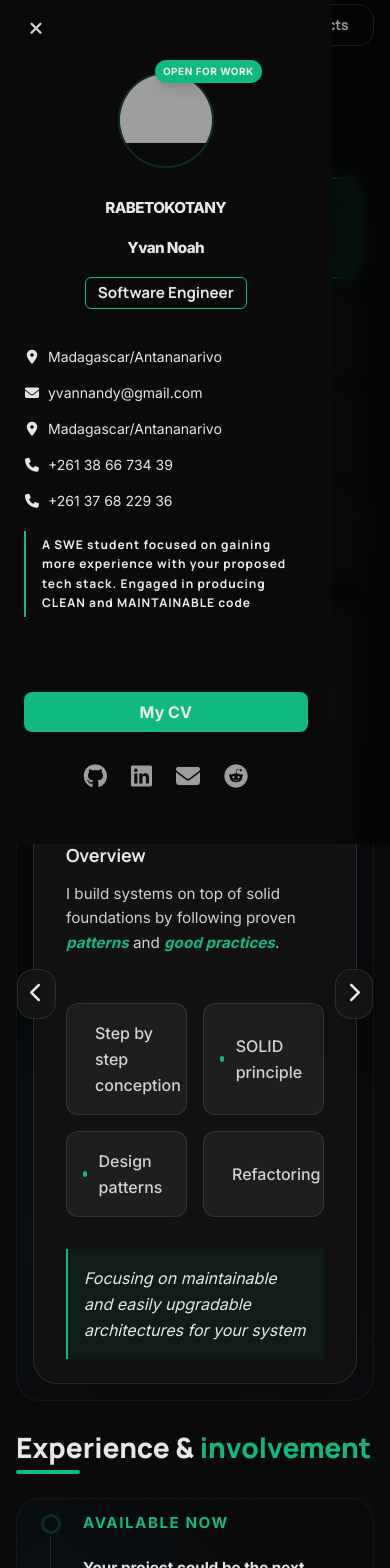
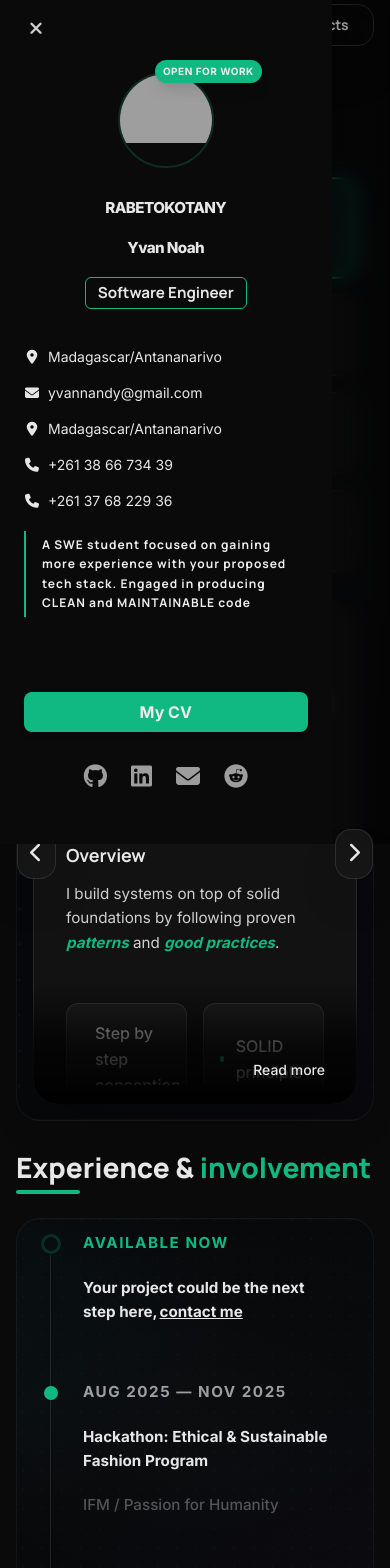
Before and after one commit to gigasandwich/giga-portfolio, a Next.js app: page / in a window 390 px wide. Shown: the top 1568 px of the page. Built offline with nearby package versions, Linux system fonts and the light colour scheme; grey boxes are pictures that could not be loaded.

Commit message:
Fix responsivity for CardContainer

```diff
--- a/src/components/CardContainer.tsx
+++ b/src/components/CardContainer.tsx
@@ -1,26 +1,72 @@
 "use client";
 import { AnimatePresence, motion } from "framer-motion";
-import { ReactNode } from "react";
+import { div } from "framer-motion/client";
+import { ReactNode, useEffect, useRef, useState } from "react";
 
-interface CardContainerProps {
+type CardContainerProps = {
     children: ReactNode;
     onPrev: () => void;
     onNext: () => void;
     id: any; // Unique key for AnimatePresence transition
-    className?: string;
-}
+}  & React.HTMLAttributes<HTMLEmbedElement>;
 
-export default function CardContainer({ children, onPrev, onNext, id, className = "" }: CardContainerProps) {
+export default function CardContainer({ children, onPrev, onNext, id, ...props }: CardContainerProps) {
+    const thisRef = useRef<HTMLDivElement | null>(null);
+    const [contentElement, setContentElement] = useState<HTMLDivElement | null>(null);
+    const [isOverflowing, setIsOverflowing] = useState(false);
+    const [isModalOpen, setIsModalOpen] = useState(false);
+
+    // Consolidated observer: watch both container and content and re-check overflow
+    useEffect(() => {
+        const container = thisRef.current;
+        const content = contentElement;
+        if (!container || !content) return;
+
+        const check = () => {
+            // content clientHeight is the visible space; scrollHeight is full content
+            setIsOverflowing(content.scrollHeight > content.clientHeight + 4);
+        };
+
+        // Run immediately and after animation settles
+        check();
+        const settleTimer = window.setTimeout(check, 350);
+
+        const ro = new ResizeObserver(check);
+        ro.observe(container);
+        ro.observe(content);
+
+        window.addEventListener('resize', check);
+        return () => {
+            ro.disconnect();
+            window.removeEventListener('resize', check);
+            clearTimeout(settleTimer);
+        };
+    }, [contentElement, id, children]);
+
     return (
-        <div className="relative group/container w-full h-full">
-            {/* Chilren animation */}
+        <div className="relative group/wrapper">
+            <div
+                {...props}
+                className={`relative group/container
+                        p-6 lg:p-8 pb-0
+                        giga-card
+                        w-full
+                        backdrop-blur-xl
+                        rounded-3xl shadow-2xl
+                        flex flex-col overflow-hidden
+                        ${props.className || ""}
+                    `}
+                ref={thisRef}
+            >
+            {/* Children animation */}
             <AnimatePresence mode="wait">
-                <motion.aside
+                <motion.div
                     key={id}
                     initial={{ opacity: 0, x: 20 }}
                     animate={{ opacity: 1, x: 0 }}
                     exit={{ opacity: 0, x: -20 }}
                     transition={{ duration: 0.3 }}
+                    className="flex-1 flex flex-col h-full min-h-0 relative"
                     drag="x"
                     dragConstraints={{ left: 0, right: 0 }}
                     dragElastic={{ left: 0.15, right: 0.15 }}
@@ -31,39 +77,88 @@ export default function CardContainer({ children, onPrev, onNext, id, className
                             onPrev();
                         }
                     }}
-                    className={`
-                        p-6 lg:p-8
-                        giga-card
-                        w-full h-full overflow-y-auto
-                        backdrop-blur-xl
-                        rounded-3xl shadow-2xl
-                        flex flex-col relative
-                        ${className}
-                    `}
                 >
-                    {children}
-                </motion.aside>
+                    <div
+                        ref={setContentElement}
+                        className="w-full h-full overflow-hidden"
+                    >
+                        {children}
+                    </div>
+
+                    {isOverflowing && !isModalOpen && (
+                        // small placeholder to keep layout; actual full-width overlay is rendered outside
+                        <div className="h-[28px]" aria-hidden />
+                    )}
+                </motion.div>
             </AnimatePresence>
+            </div>
+
+            {/* Full-width Read more overlay (spans card edges) */}
+            {isOverflowing && !isModalOpen && (
+                <div
+                    onClick={() => setIsModalOpen(true)}
+                    className="absolute left-0 right-0 bottom-0 h-[120px] flex items-end cursor-pointer z-20 pointer-events-auto"
+                >
+                    <div className="absolute left-0 right-0 bottom-0 h-[120px] rounded-b-3xl bg-gradient-to-t from-black/95 via-black/70 to-transparent" />
+                    <div className="relative right-2 bottom-2 z-30 w-full flex items-end justify-end pb-4 pr-6">
+                        <span className="text-white text-sm font-medium drop-shadow-lg">Read more</span>
+                    </div>
+                </div>
+            )}
 
             {/* Navigation Buttons - Positioned Outside/Overlapping */}
-            <div className="absolute top-1/2 -translate-y-1/2 -left-4 lg:-left-6 z-40">
+            <div className="absolute top-1/2 -translate-y-1/2 -left-4 lg:-left-6 z-50">
                 <button
                     onClick={onPrev}
                     aria-label="Previous"
-                    className="p-3 lg:p-4 rounded-2xl bg-neutral-900/80 border border-white/10 text-white/90 hover:bg-primary hover:border-primary hover:scale-110 active:scale-95 backdrop-blur-md shadow-2xl transition-all duration-300 group/btn cursor-pointer"
+                    className="p-3 lg:p-4 rounded-2xl bg-neutral-900/90 border border-white/10 text-white hover:bg-primary hover:border-primary hover:scale-110 active:scale-95 backdrop-blur-md shadow-2xl transition-all duration-300 group/btn cursor-pointer"
                 >
                     <i className="fa-solid fa-chevron-left text-xl group-hover:-translate-x-1 transition-transform" />
                 </button>
             </div>
-            <div className="absolute top-1/2 -translate-y-1/2 -right-4 lg:-right-6 z-40">
+            <div className="absolute top-1/2 -translate-y-1/2 -right-4 lg:-right-6 z-50">
                 <button
                     onClick={onNext}
                     aria-label="Next"
-                    className="p-3 lg:p-4 rounded-2xl bg-neutral-900/80 border border-white/10 text-white/90 hover:bg-primary hover:border-primary hover:scale-110 active:scale-95 backdrop-blur-md shadow-2xl transition-all duration-300 group/btn cursor-pointer"
+                    className="p-3 lg:p-4 rounded-2xl bg-neutral-900/90 border border-white/10 text-white hover:bg-primary hover:border-primary hover:scale-110 active:scale-95 backdrop-blur-md shadow-2xl transition-all duration-300 group/btn cursor-pointer"
                 >
                     <i className="fa-solid fa-chevron-right text-xl group-hover:translate-x-1 transition-transform" />
                 </button>
             </div>
-        </div>
+
+
+            {/*
+                Modal for full-screen view
+                At the root so it's not relative to the component up there
+            */}
+            <AnimatePresence>
+                {isModalOpen && (
+                    <motion.div
+                        initial={{ opacity: 0 }}
+                        animate={{ opacity: 1 }}
+                        exit={{ opacity: 0 }}
+                        className="fixed inset-0 z-50 flex items-center justify-center"
+                    >
+                        <div className="absolute inset-0 bg-black/80" onClick={() => setIsModalOpen(false)} />
+                            <motion.div
+                                    initial={{ y: 20, opacity: 0 }}
+                                    animate={{ y: 0, opacity: 1 }}
+                                    exit={{ y: 20, opacity: 0 }}
+                                    transition={{ duration: 0.25 }}
+                                    className="relative z-50 flex items-center justify-center p-4"
+                            >
+                                <div className="w-full max-w-[900px] mx-auto relative">
+                                    <div className="giga-card w-full max-h-[85vh] h-auto overflow-auto rounded-2xl p-6 lg:p-12">
+                                        {children}
+                                    </div>
+
+                                    <button onClick={() => setIsModalOpen(false)} aria-label="Close modal" className="absolute top-4 right-4 z-50 p-2 rounded-md bg-white/6 text-white hover:bg-white/10">✕</button>
+                                </div>
+                            </motion.div>
+                    </motion.div>
+                )}
+            </AnimatePresence>
+                    </div>
+
     );
 }
--- a/src/sections/WhatIDo.tsx
+++ b/src/sections/WhatIDo.tsx
@@ -62,7 +62,7 @@ export default function WhatIDo() {
                             id={index}
                             onPrev={prev}
                             onNext={next}
-                            className="min-h-[350px] lg:min-h-[750px] max-h-none"
+                            className="min-h-[500px] max-h-[500px] lg:min-h-[750px] lg:max-h-[750px]"
                         >
                             <div className="flex items-center gap-4 mb-8 px-2 md:px-8">
                                 <BorderedIcon icon={current.icon} />
```
